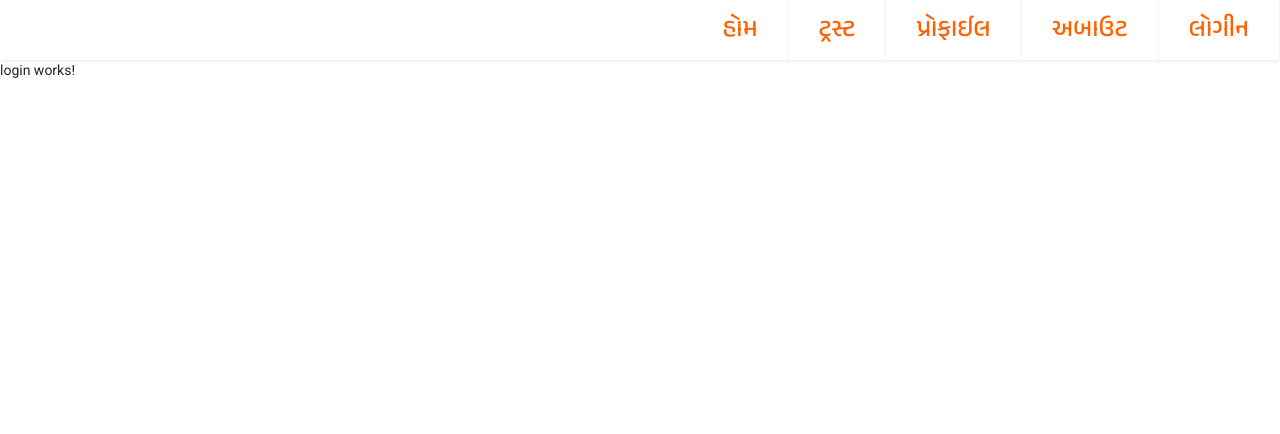
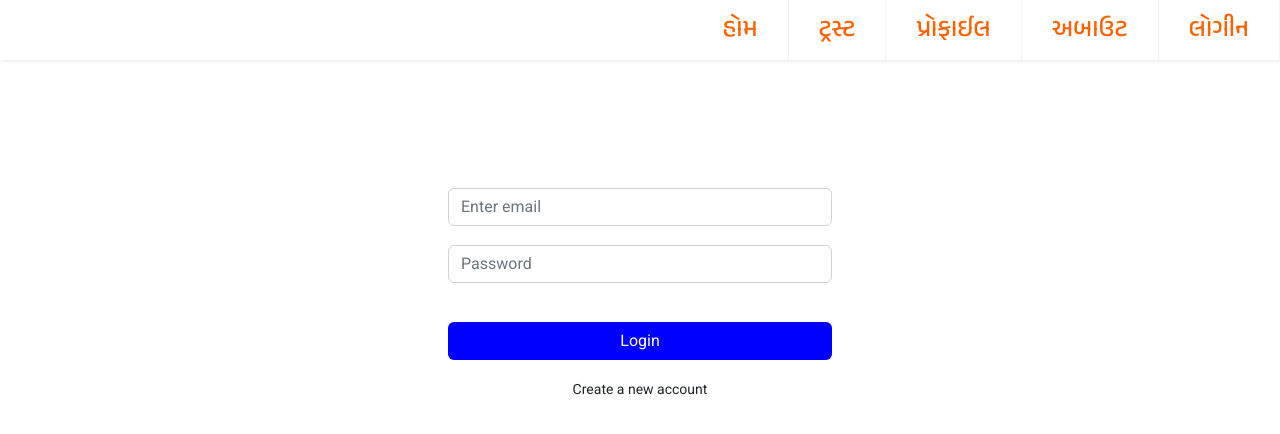
Before and after one commit to Urvesh120/blogProject, an Angular app: page /auth in a window 1280 px wide. Shown: the top 434 px of the page. Built offline with nearby package versions, Linux system fonts and the light colour scheme.

Commit message:
add login and registration functionality

```diff
--- a/src/app/auth/login/login.component.html
+++ b/src/app/auth/login/login.component.html
@@ -1 +1,12 @@
-<p>login works!</p>
+<div class="loginFormDiv">
+    <form>
+        <div class="form-group formItem">
+            <input type="email" class="form-control" id="exampleInputEmail1" aria-describedby="emailHelp" placeholder="Enter email">
+        </div>
+        <div class="form-group formItem">
+            <input type="password" class="form-control" id="exampleInputPassword1" placeholder="Password">
+        </div>
+        <button type="submit" class="btn">Login</button>
+    </form>
+    <a (click)="redirectToRegister()">Create a new account</a>
+</div>
--- a/src/app/auth/login/login.component.scss
+++ b/src/app/auth/login/login.component.scss
@@ -0,0 +1,22 @@
+.loginFormDiv{
+    width: 30%;
+    margin: 10% auto;
+    text-align: center;
+}
+
+.formItem{
+    margin-bottom: 5%;
+}
+
+button[type='submit']{
+    width: 100%;
+    margin-top: 5%;
+    margin-bottom: 5%;
+    color: white;
+    background-color: blue;
+}
+
+button[type='submit']:hover{
+    color: black;
+    background-color: red;
+}
--- a/src/app/auth/login/login.component.ts
+++ b/src/app/auth/login/login.component.ts
@@ -1,4 +1,5 @@
 import { Component, OnInit } from '@angular/core';
+import { Router } from '@angular/router';
 
 @Component({
   selector: 'app-login',
@@ -7,9 +8,12 @@ import { Component, OnInit } from '@angular/core';
 })
 export class LoginComponent implements OnInit {
 
-  constructor() { }
+  constructor( private router : Router) { }
 
   ngOnInit(): void {
   }
 
+  redirectToRegister(){
+    this.router.navigate(['auth/register']);
+  }
 }
--- a/src/app/auth/register/register.component.html
+++ b/src/app/auth/register/register.component.html
@@ -1 +1,12 @@
-<p>register works!</p>
+<div class="loginFormDiv">
+    <form>
+        <div class="form-group formItem">
+            <input type="email" class="form-control" id="exampleInputEmail1" aria-describedby="emailHelp" placeholder="Enter email">
+        </div>
+        <div class="form-group formItem">
+            <input type="password" class="form-control" id="exampleInputPassword1" placeholder="Password">
+        </div>
+        <button type="submit" class="btn">Register</button>
+    </form>
+    <a (click)="redirectToLogin()">Already have an account</a>
+</div>
--- a/src/app/auth/register/register.component.scss
+++ b/src/app/auth/register/register.component.scss
@@ -0,0 +1,15 @@
+.loginFormDiv{
+    width: 30%;
+    margin: 10% auto;
+    text-align: center;
+}
+
+.formItem{
+    margin-bottom: 5%;
+}
+
+button[type='submit']{
+    width: 100%;
+    margin-top: 5%;
+    margin-bottom: 5%;
+}
--- a/src/app/auth/register/register.component.ts
+++ b/src/app/auth/register/register.component.ts
@@ -1,4 +1,5 @@
 import { Component, OnInit } from '@angular/core';
+import { Router } from '@angular/router';
 
 @Component({
   selector: 'app-register',
@@ -7,9 +8,13 @@ import { Component, OnInit } from '@angular/core';
 })
 export class RegisterComponent implements OnInit {
 
-  constructor() { }
+  constructor( private router : Router) { }
 
   ngOnInit(): void {
   }
 
+  redirectToLogin(){
+    this.router.navigate(['auth/login']);
+  }
+
 }
```
